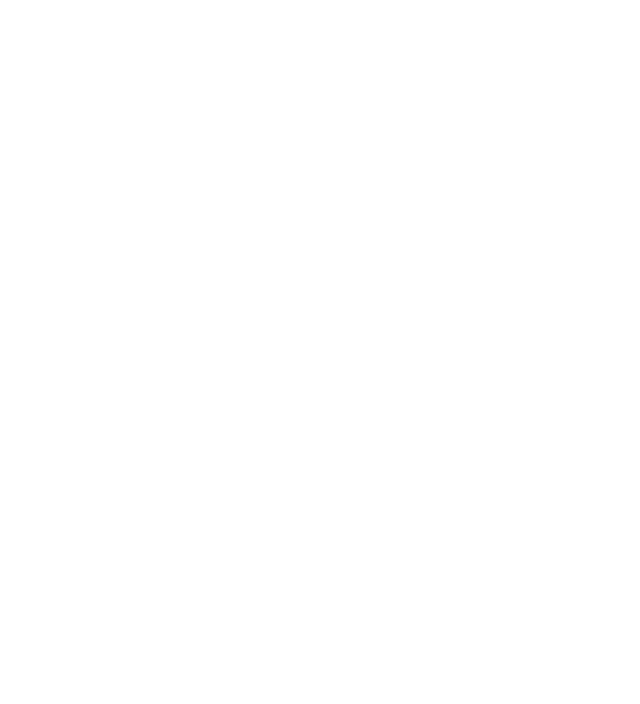
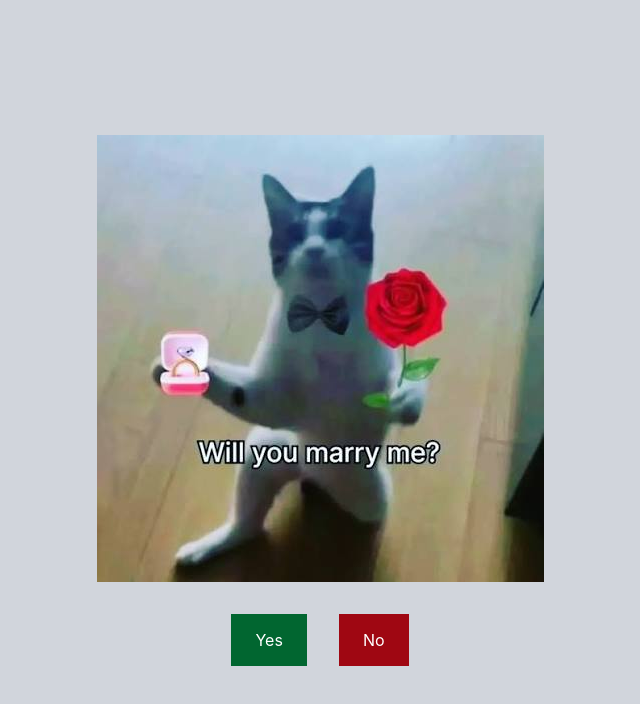
Before and after one commit to STEPHEN-EMMAHI/difficult-to-click-button-mini-game, a website built with Vite: page index.html in a window 1280 px wide. Shown: the whole page, without its empty margins (320-960 px from the left). Built offline with nearby package versions, Linux system fonts and the light colour scheme.

Commit message:
add html structure

```diff
--- a/index.html
+++ b/index.html
@@ -2,13 +2,41 @@
 <html lang="en">
   <head>
     <meta charset="UTF-8" />
-    <link rel="icon" type="image/svg+xml" href="/favicon.svg" />
+    <link rel="icon" type="image/png" href="/src/assets/favicon-32x32.png" />
+    <meta
+      name="description"
+      content="A project to learn how to create an impossible-to-click-button"
+    />
     <meta name="viewport" content="width=device-width, initial-scale=1.0" />
     <title>difficult-to-click-button-mini-game</title>
     <link rel="stylesheet" href="src/view/style.css" />
   </head>
   <body>
-    <div id="app"></div>
-    <script type="module" src="/src/main.js"></script>
+    <div
+      class="bg-gray-300 flex flex-col items-center justify-center gap-8 h-screen"
+    >
+      <div class="img-container">
+        <img
+          class="h-auto object-cover w-full"
+          src="src/assets/marry-me-img.jpg"
+          alt="A cat holding a flower and ring with will you marry me caption"
+        />
+      </div>
+      <div class="button-container flex gap-8 justify-between">
+        <button
+          aria-label="marry-me-yes"
+          class="bg-green-800 text-white py-3.5 px-6"
+        >
+          Yes
+        </button>
+        <button
+          aria-label="marry-me-no"
+          class="bg-red-800 text-white py-3.5 px-6"
+        >
+          No
+        </button>
+      </div>
+    </div>
+    <script type="module" src="/src/controller/main.js"></script>
   </body>
 </html>
```
Also changed, not shown: README.md (added), src/assets/favicon-32x32.png (added), src/assets/marry-me-img.jpg (added), src/controller/main.js (added).
